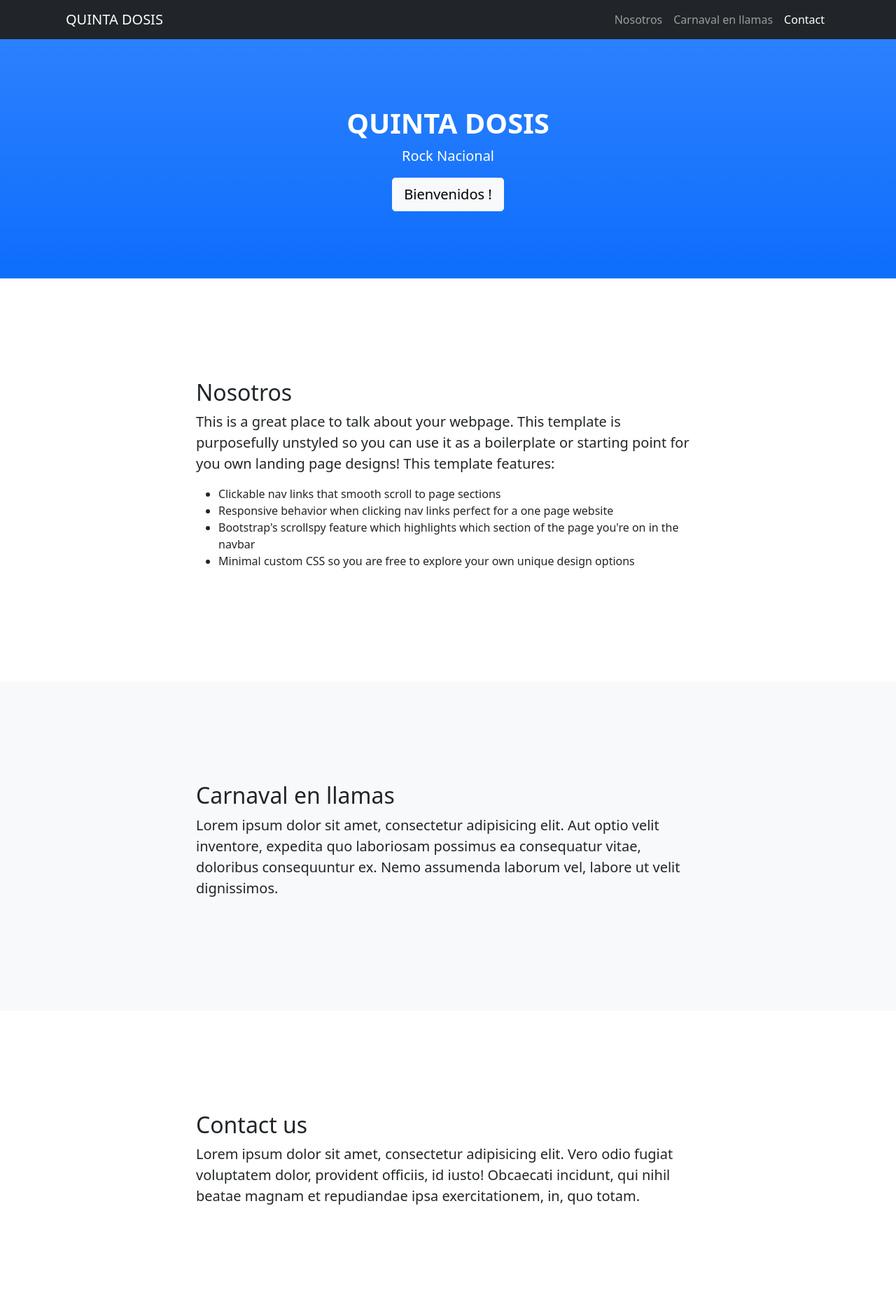
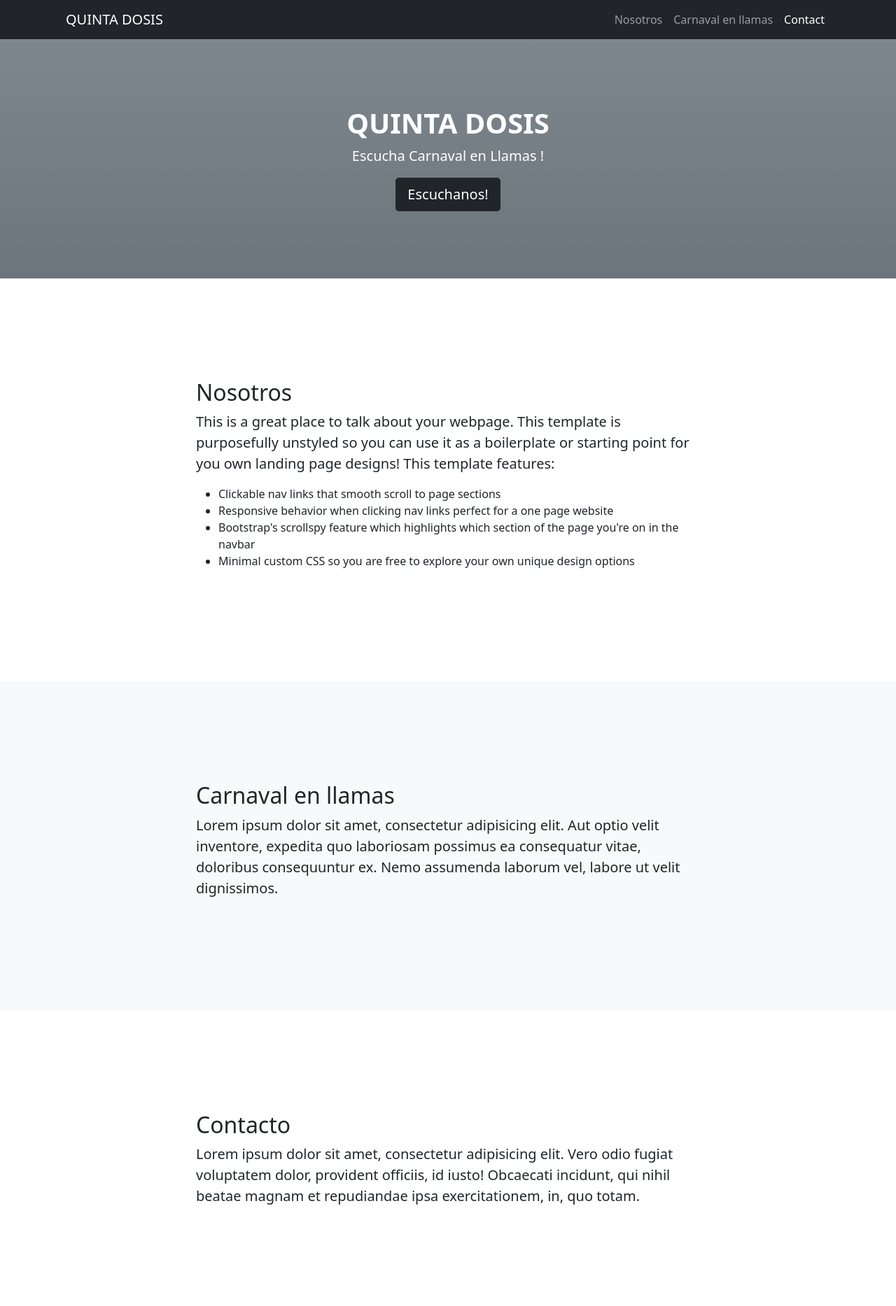
Before and after one commit to Matiasumz/paginadosis, a Django app: page / in a window 1280 px wide. Shown: the top 1867 px of the page at 70% size. Run offline with Django 4.2, Linux system fonts and the light colour scheme; some libraries are stand-ins or nearby versions.

Commit message:
Se agrega link de youtube y boton.Ultimo commit antes de pwa

```diff
--- a/index/templates/index/index.html
+++ b/index/templates/index/index.html
@@ -27,11 +27,12 @@
             </div>
         </nav>
         <!-- Header-->
-        <header class="bg-primary bg-gradient text-white">
+        <header class="bg-secondary bg-gradient text-white">
             <div class="container px-4 text-center">
                 <h1 class="fw-bolder">QUINTA DOSIS</h1>
-                <p class="lead">Rock Nacional</p>
-                <a class="btn btn-lg btn-light" href="#about">Bienvenidos !</a>
+                <p class="lead">Escucha Carnaval en Llamas !</p>
+                <a class="btn btn-lg btn-dark"  href="https://www.youtube.com/watch?v=sdPDfiDXfkw&t=1215st">Escuchanos!</a>
+
             </div>
         </header>
         <!-- About section-->
@@ -67,7 +68,7 @@
             <div class="container px-4">
                 <div class="row gx-4 justify-content-center">
                     <div class="col-lg-8">
-                        <h2>Contact us</h2>
+                        <h2>Contacto</h2>
                         <p class="lead">Lorem ipsum dolor sit amet, consectetur adipisicing elit. Vero odio fugiat voluptatem dolor, provident officiis, id iusto! Obcaecati incidunt, qui nihil beatae magnam et repudiandae ipsa exercitationem, in, quo totam.</p>
                     </div>
                 </div>
```
